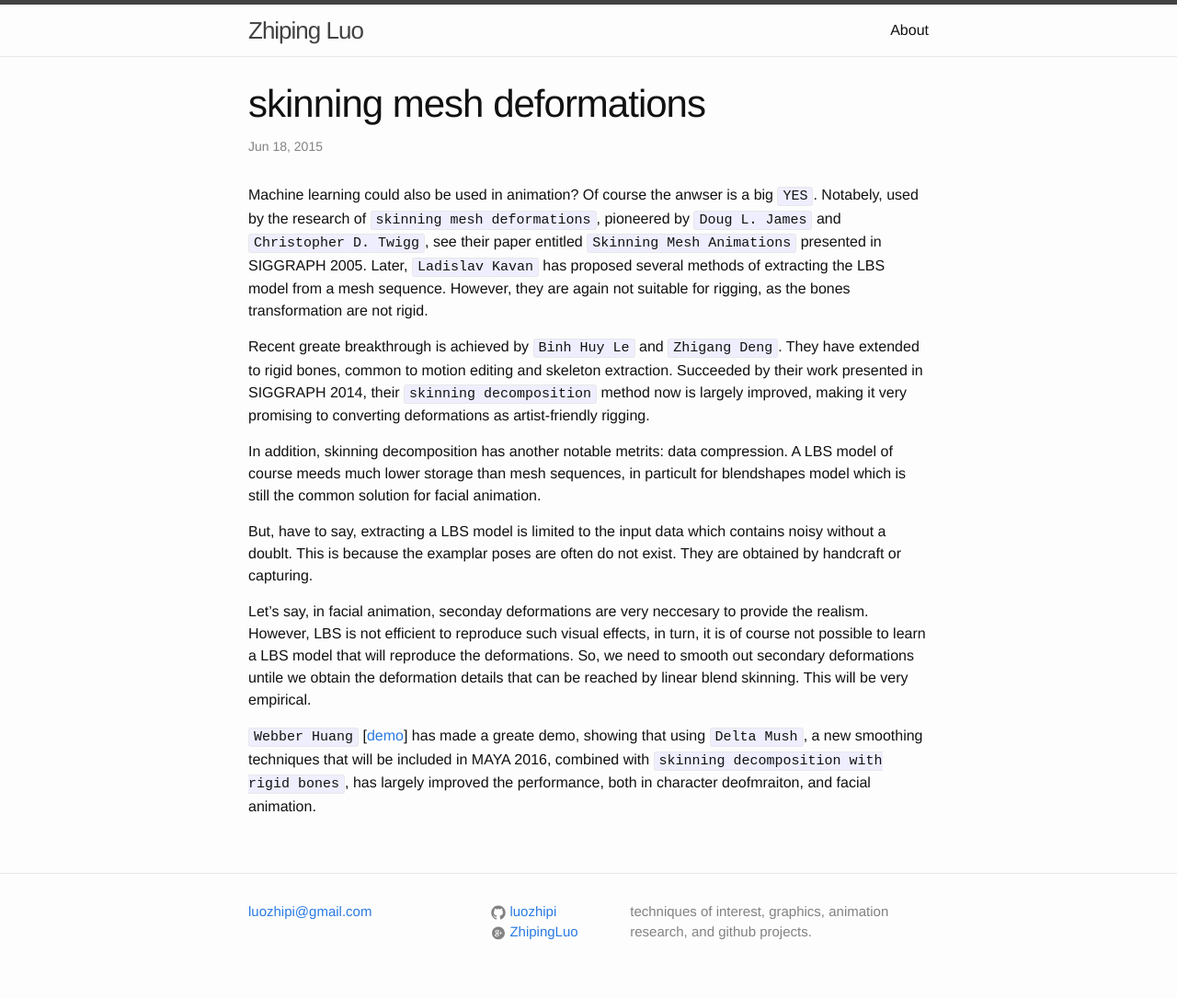
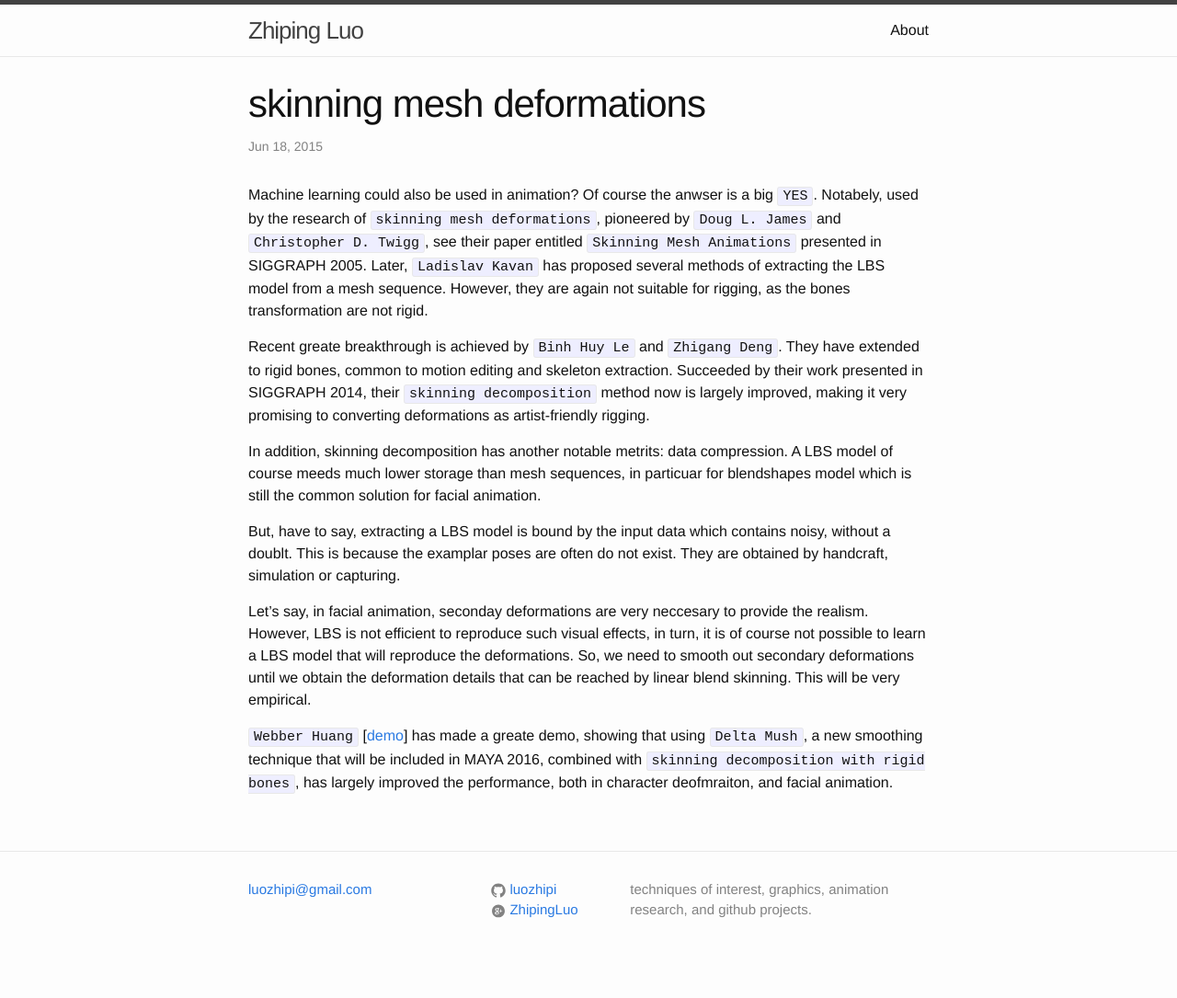
Before and after one commit to luozhipi/luozhipi.github.io, a Jekyll site: the page built from _posts/2015-6-18-meshskinning.markdown, in a window 1280 px wide. Shown: the whole page at 92% size. Built offline with Jekyll 4.4.1, drawn with Linux system fonts in a browser that asks for light colours; after the commit the page ends 1061 px from its top, so only the background shows below that.

Commit message:
Update 2015-6-18-meshskinning.markdown

```diff
--- a/_posts/2015-6-18-meshskinning.markdown
+++ b/_posts/2015-6-18-meshskinning.markdown
@@ -8,12 +8,12 @@ Machine learning could also be used in animation? Of course the anwser is a big
 
 Recent greate breakthrough is achieved by `Binh Huy Le` and `Zhigang Deng`. They have extended to rigid bones, common to motion editing and skeleton extraction. Succeeded by their work presented in SIGGRAPH 2014, their `skinning decomposition` method now is largely improved, making it very promising to converting deformations as artist-friendly rigging.
 
-In addition, skinning decomposition has another notable metrits: data compression. A LBS model of course meeds much lower storage than mesh sequences, in particult for blendshapes model which is still the common solution for facial animation.
+In addition, skinning decomposition has another notable metrits: data compression. A LBS model of course meeds much lower storage than mesh sequences, in particuar for blendshapes model which is still the common solution for facial animation.
 
-But, have to say, extracting a LBS model is limited to the input data which contains noisy without a doublt. This is because the examplar poses are often do not exist. They are obtained by handcraft or capturing.
+But, have to say, extracting a LBS model is bound by the input data which contains noisy, without a doublt. This is because the examplar poses are often do not exist. They are obtained by handcraft, simulation or capturing.
 
-Let's say, in facial animation, seconday deformations are very neccesary to provide the realism. However, LBS is not efficient to reproduce such visual effects, in turn, it is of course not possible to learn a LBS model that will reproduce the deformations. So, we need to smooth out secondary deformations untile we obtain the deformation details that can be reached by linear blend skinning. This will be very empirical.
+Let's say, in facial animation, seconday deformations are very neccesary to provide the realism. However, LBS is not efficient to reproduce such visual effects, in turn, it is of course not possible to learn a LBS model that will reproduce the deformations. So, we need to smooth out secondary deformations until we obtain the deformation details that can be reached by linear blend skinning. This will be very empirical.
 
-`Webber Huang` [[demo]] has made a greate demo, showing that using `Delta Mush`, a new smoothing techniques that will be included in MAYA 2016, combined with `skinning decomposition with rigid bones`, has largely improved the performance, both in character deofmraiton, and facial animation.
+`Webber Huang` [[demo]] has made a greate demo, showing that using `Delta Mush`, a new smoothing technique that will be included in MAYA 2016, combined with `skinning decomposition with rigid bones`, has largely improved the performance, both in character deofmraiton, and facial animation.
 
 [demo]:      http://riggingtd.com/2015/06/deformation-learning-solver/
```
